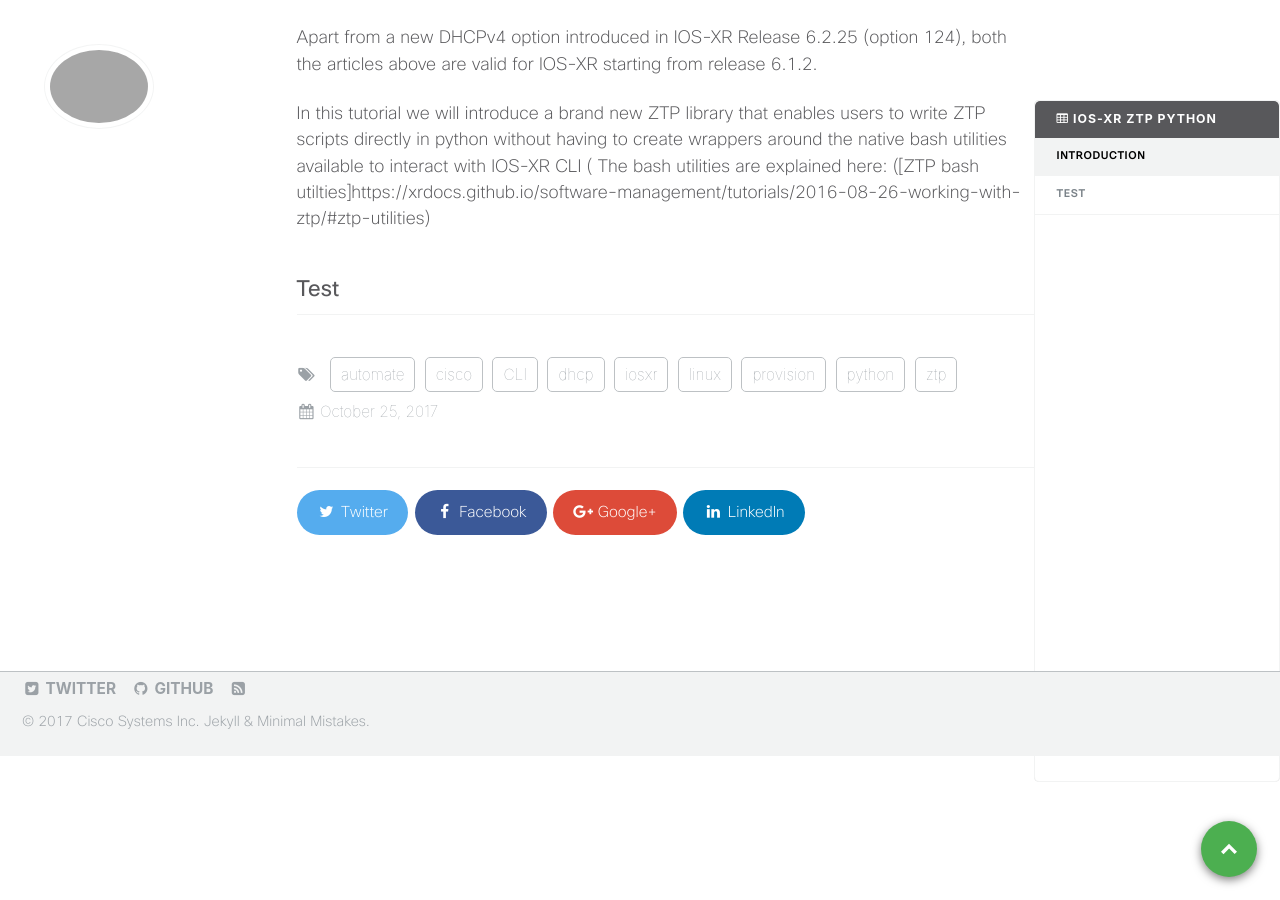
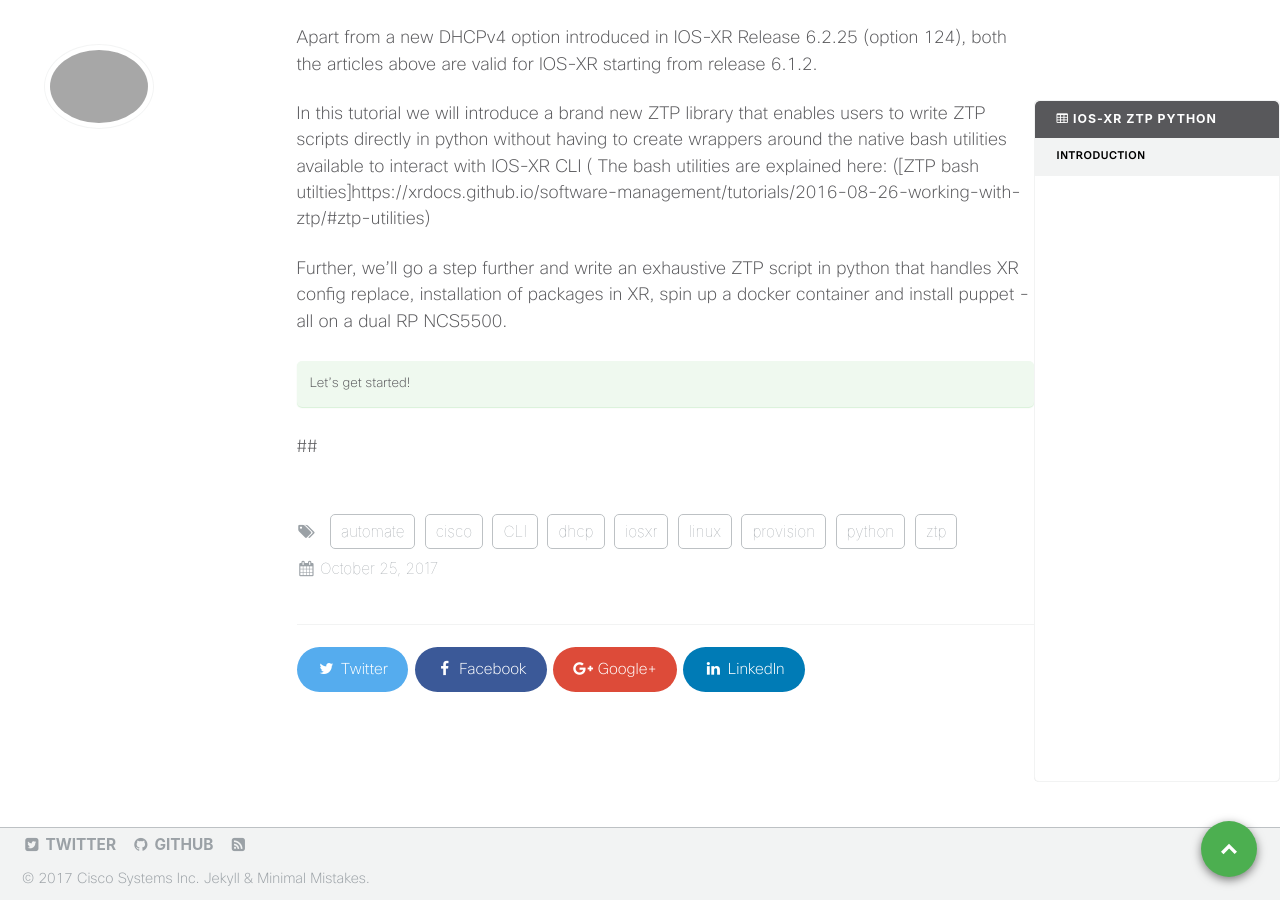
Before and after one commit to xrdocs/software-management, a Jekyll site: the page built from _tutorials/2017-10-25-ios-xr-ztp-python-library-automated-provisioning-using-python.md, in a window 1280 px wide and 900 px high, scrolled down 749 px. Built offline with Jekyll 4.4.1, drawn with Linux system fonts in a browser that asks for light colours; comment, search, counter and statistics services are not loaded.

Commit message:
Create 2017-10-25-ios-xr-ztp-python-library-automated-provisioning-using-python.md

```diff
--- a/_tutorials/2017-10-25-ios-xr-ztp-python-library-automated-provisioning-using-python.md
+++ b/_tutorials/2017-10-25-ios-xr-ztp-python-library-automated-provisioning-using-python.md
@@ -37,6 +37,9 @@ Apart from a new DHCPv4 option introduced in IOS-XR Release 6.2.25 (option 124),
 
 In this tutorial we will introduce a brand new ZTP library that enables users to write ZTP scripts directly in python without having to create wrappers around the native bash utilities available to interact with IOS-XR CLI ( The bash utilities are explained here: ([ZTP bash utilties]https://xrdocs.github.io/software-management/tutorials/2016-08-26-working-with-ztp/#ztp-utilities)
 
+Further, we'll go a step further and write an exhaustive ZTP script in python that handles XR config replace, installation of packages in XR, spin up a docker container and install puppet - all on a dual RP NCS5500.
 
+Let's get started!
+{: .notice--success}
 
-## Test
+##
```
